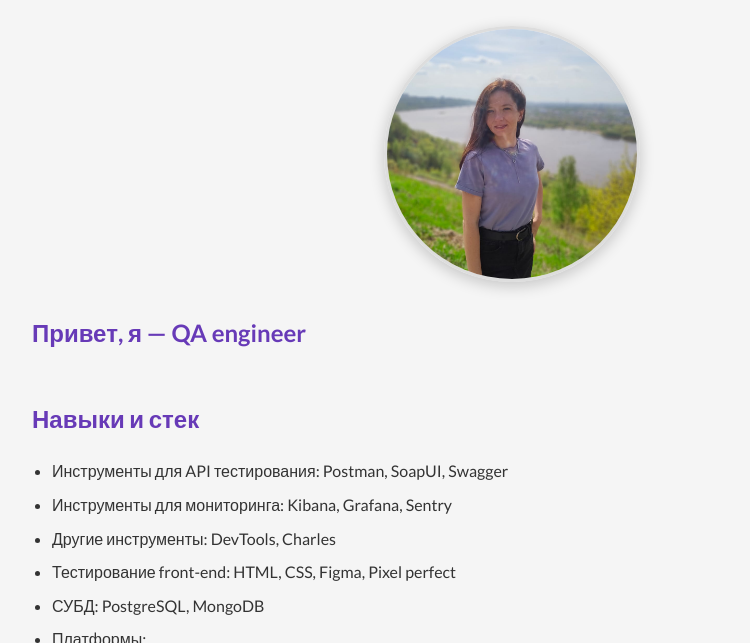
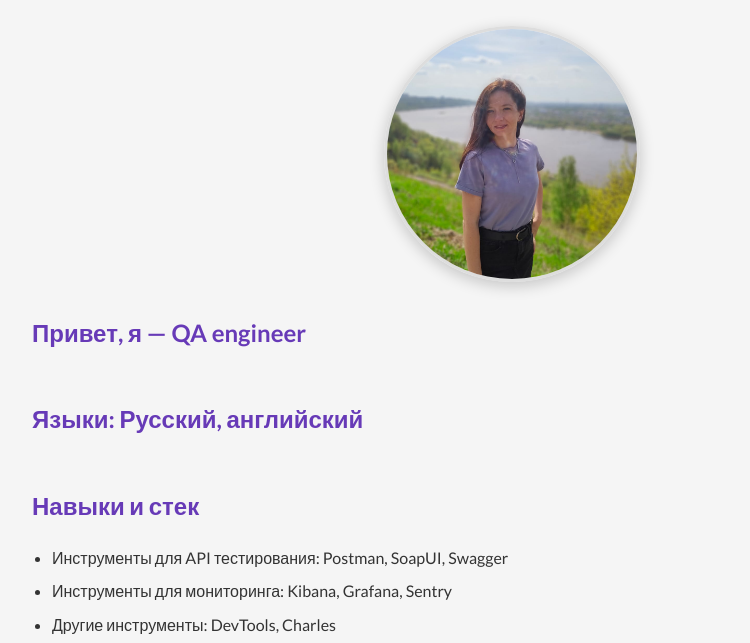
Before and after one commit to AnastasiiaBazhenova/CV, a plain HTML site: page index.html in a window 1280 px wide. Shown: the part 125-768 px from the top of the page, without its empty margins (128-878 px from the left). Drawn offline with Linux system fonts and the light colour scheme; a script that the page names is missing.

Commit message:
добавила язык

```diff
--- a/index.html
+++ b/index.html
@@ -14,6 +14,7 @@
   </header>
   <article>  <!-- Основной контент -->
     <p class="greeting">Привет, я — QA engineer</p>
+    <p class="greeting">Языки: Русский, английский</p>
 
     <h2 class="purple-heading">Навыки и стек</h2>  <!-- Используем CSS класс -->
     <ul>
```
